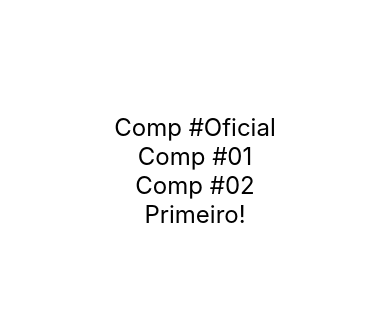
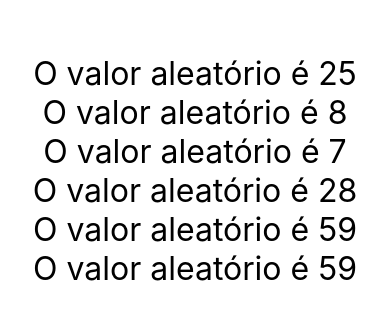
Before and after one commit to Pedro-imbriani-clear/exercicios, a React Native app: screen / in a window 390 px wide. Shown: the part 251-570 px from the top of the page. Built offline with nearby package versions, Linux system fonts and the light colour scheme.

Commit message:
Random Number Challenge

```diff
--- a/src/App.js
+++ b/src/App.js
@@ -1,16 +1,26 @@
 import React from 'react'
 import { View, StyleSheet } from 'react-native'
 
-import CompPadrao, { Comp1, Comp2 } from './components/Multi'
-import Primeiro from './components/Primeiro'
+import Aleatorio from './components/Aleatorio'
+// import MinMax from './components/MinMax'
+// import CompPadrao, { Comp1, Comp2 } from './components/Multi'
+// import Primeiro from './components/Primeiro'
 
 
 export default () => (
     <View style={style.App}>
+        <Aleatorio min={1} max={60} />
+        <Aleatorio min={1} max={60} />
+        <Aleatorio min={1} max={60} />
+        <Aleatorio min={1} max={60} />
+        <Aleatorio min={1} max={60} />
+        <Aleatorio min={1} max={60} />
+        {/* <MinMax min={3} max={20} />
+        <MinMax min={1} max={94} />
         <CompPadrao />
         <Comp1 />
         <Comp2 />
-        <Primeiro />
+        <Primeiro /> */}
     </View>
 )
 
@@ -18,7 +28,8 @@
     App: {
         flexGrow: 1,
         justifyContent: "center",
-        alignItems: "center"
+        alignItems: "center",
+        padding: 20
     },
 
 })
--- /dev/null
+++ b/src/components/Aleatorio.js
@@ -0,0 +1,13 @@
+import React from 'react'
+import { Text } from 'react-native'
+import Estilo from './estilo'
+
+export default ({min, max}) => {
+    const delta = max - min + 1
+    const aleatorio = parseInt(Math.random() * delta) + min
+    return (
+        <Text style={Estilo.txtG}>
+            O valor aleatório é {aleatorio}
+        </Text>
+    )
+}
--- /dev/null
+++ b/src/components/MinMax.js
@@ -0,0 +1,9 @@
+import React from 'react'
+import { Text } from 'react-native'
+import Estilo from './estilo'
+
+export default props => (
+    <Text style={Estilo.txtG}>
+        O valor {props.max} é maior que o valor {props.min}!
+    </Text>
+)
--- a/src/components/Multi.js
+++ b/src/components/Multi.js
@@ -3,15 +3,15 @@
 import Estilo from './estilo'
 
 function Comp() {
-    return <Text style={Estilo.fontG}>Comp #Oficial</Text>
+    return <Text style={Estilo.txtG}>Comp #Oficial</Text>
 }
 
 function Comp1() {
-    return <Text style={Estilo.fontG}>Comp #01</Text>
+    return <Text style={Estilo.txtG}>Comp #01</Text>
 }
 
 function Comp2() {
-    return <Text style={Estilo.fontG}>Comp #02</Text>
+    return <Text style={Estilo.txtG}>Comp #02</Text>
 }
 
 export { Comp1, Comp2 }
--- a/src/components/estilo.js
+++ b/src/components/estilo.js
@@ -1,7 +1,8 @@
 import { StyleSheet } from 'react-native'
 
 export default StyleSheet.create({
-    fontG: {
-        fontSize: 24
+    txtG: {
+        fontSize: 32,
+        textAlign: "center",
     }
 })
```
